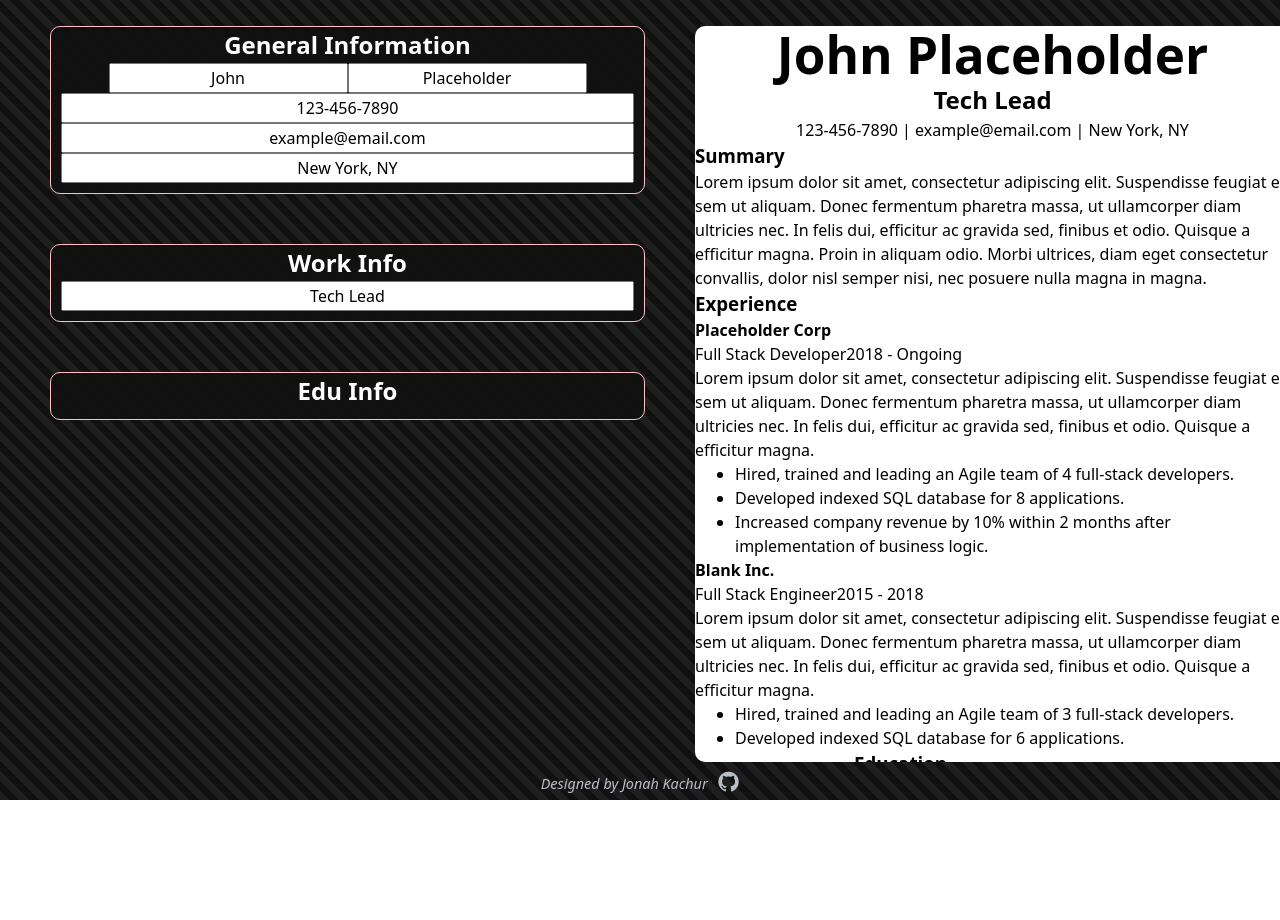
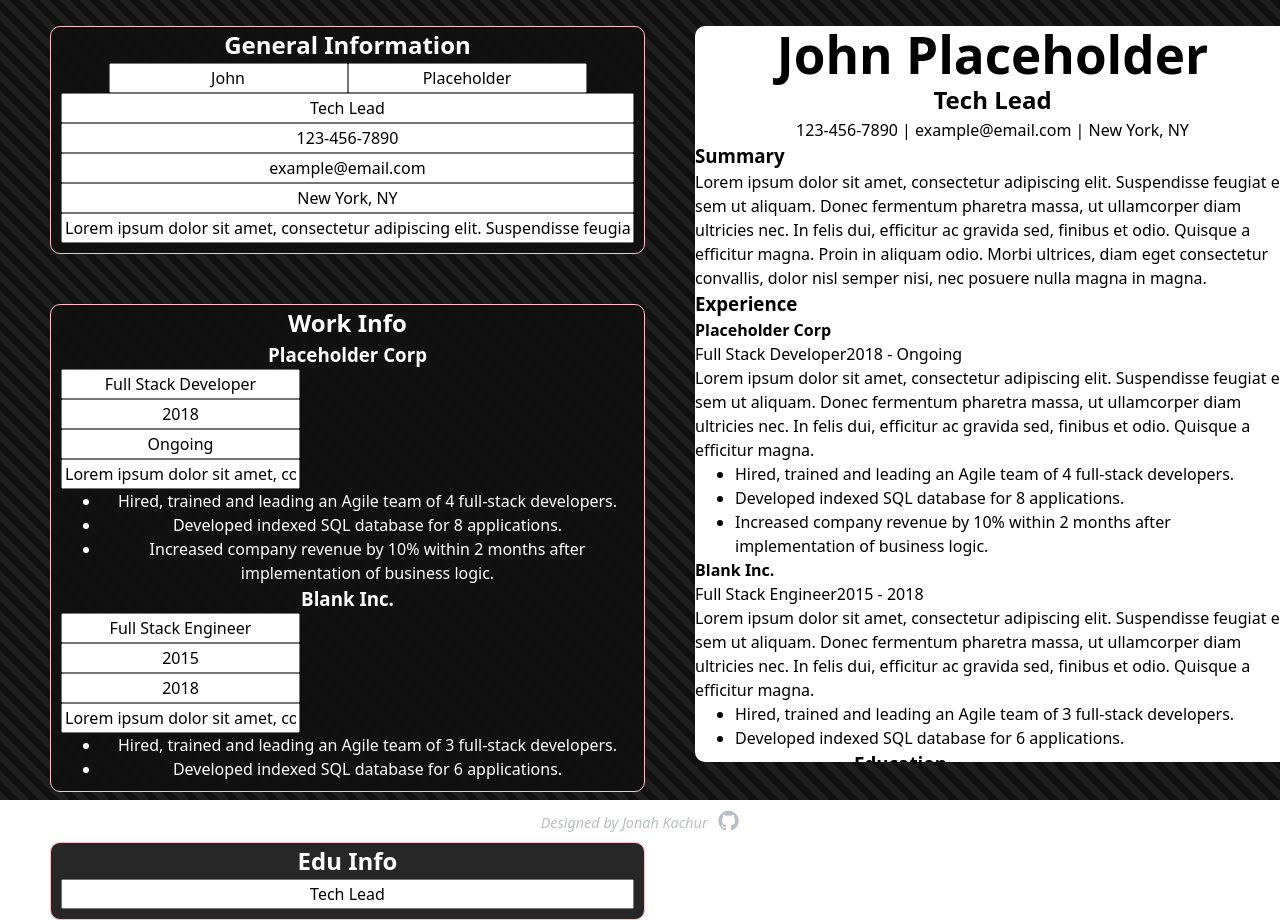
Before and after one commit to JonahKF/odin-reactResumeApp, a React (Vite) app: page / in a window 1280 px wide. Before the commit the page ends 807 px from the top, so only its background shows below. Built offline with nearby package versions, Linux system fonts and the light colour scheme.

Commit message:
Fixed handler for changing workinfo, still need to handle workinfo points change

```diff
--- a/src/components/App.jsx
+++ b/src/components/App.jsx
@@ -66,6 +66,19 @@ function App() {
     }));
   };
 
+  const handleCompanyInfoChange = (companyName, field, value) => {
+    setPerson((prevPerson) => ({
+      ...prevPerson,
+      experience: {
+        ...prevPerson.experience,
+        [companyName]: {
+          ...prevPerson.experience[companyName],
+          [field]: value,
+        },
+      },
+    }));
+  };
+
   // console.log({ person });
 
   return (
@@ -73,7 +86,7 @@ function App() {
       <div className="app-container">
         <div className="left-panel">
           <GeneralInfo personData={person} onChange={handlePersonChange} />
-          <WorkInfo personData={person} onChange={handlePersonChange} />
+          <WorkInfo personData={person} onChange={handleCompanyInfoChange} />
           <EduInfo personData={person} onChange={handlePersonChange} />
         </div>
         <div className="preview-container">
--- a/src/components/EduInfo.jsx
+++ b/src/components/EduInfo.jsx
@@ -1,10 +1,18 @@
 import CustomInput from "./CustomInput.jsx";
 import "../styles/EduInfo.css";
 
-function EduInfo() {
+function EduInfo({ personData, onChange }) {
+  const universitiesAttended = Object.keys(personData.education);
+
   return (
     <div className="edu-info info-card">
       <h2>Edu Info</h2>
+
+      <CustomInput
+        field="jobTitle"
+        value={personData.jobTitle}
+        onChange={onChange}
+      />
     </div>
   );
 }
--- a/src/components/GeneralInfo.jsx
+++ b/src/components/GeneralInfo.jsx
@@ -20,6 +20,12 @@ function GeneralInfo({ personData, onChange }) {
         />
       </div>
 
+      <CustomInput
+        field="jobTitle"
+        value={personData.jobTitle}
+        onChange={onChange}
+      />
+
       <CustomInput field="phone" value={personData.phone} onChange={onChange} />
 
       <CustomInput field="email" value={personData.email} onChange={onChange} />
@@ -29,6 +35,12 @@ function GeneralInfo({ personData, onChange }) {
         value={personData.location}
         onChange={onChange}
       />
+
+      <CustomInput
+        field="summary"
+        value={personData.summary}
+        onChange={onChange}
+      />
     </div>
   );
 }
--- a/src/components/ResumePreview.jsx
+++ b/src/components/ResumePreview.jsx
@@ -4,6 +4,8 @@ function ResumePreview({ personData }) {
   const skillCategories = Object.keys(personData.skills);
   const companiesWorked = Object.keys(personData.experience);
   const universitiesAttended = Object.keys(personData.education);
+
+  console.log(personData);
 
   return (
     <div className="resume-preview">
--- a/src/components/WorkInfo.jsx
+++ b/src/components/WorkInfo.jsx
@@ -2,15 +2,46 @@ import CustomInput from "./CustomInput.jsx";
 import "../styles/WorkInfo.css";
 
 function WorkInfo({ personData, onChange }) {
+  const skillCategories = Object.keys(personData.skills);
+  const companiesWorked = Object.keys(personData.experience);
+  // console.log(personData);
+
   return (
     <div className="work-info info-card">
       <h2>Work Info</h2>
 
-      <CustomInput
-        field="jobTitle"
-        value={personData.jobTitle}
-        onChange={onChange}
-      />
+      {companiesWorked.map((company) => (
+        <div key={company} className="company-container-input">
+          <h3>{company}</h3>
+          <CustomInput
+            field="position"
+            value={personData.experience[company].position}
+            onChange={(field, value) => onChange(company, field, value)}
+          />
+          <div>
+            <CustomInput
+              field="startYear"
+              value={personData.experience[company].startYear}
+              onChange={(field, value) => onChange(company, field, value)}
+            />
+            <CustomInput
+              field="endYear"
+              value={personData.experience[company].endYear}
+              onChange={(field, value) => onChange(company, field, value)}
+            />
+          </div>
+          <CustomInput
+            field="description"
+            value={personData.experience[company].description}
+            onChange={(field, value) => onChange(company, field, value)}
+          />
+          <ul>
+            {personData.experience[company].points.map((point) => (
+              <li key={point}>{point}</li>
+            ))}
+          </ul>
+        </div>
+      ))}
     </div>
   );
 }
```
